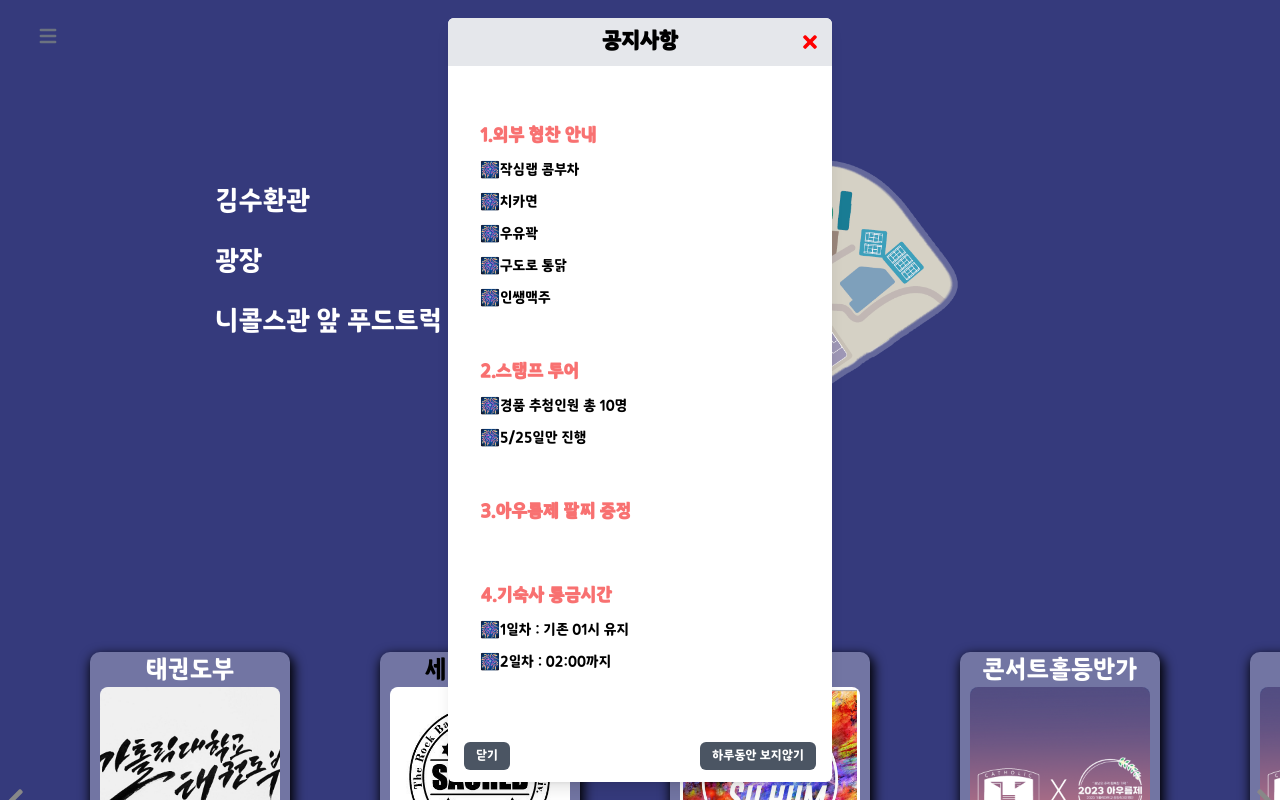
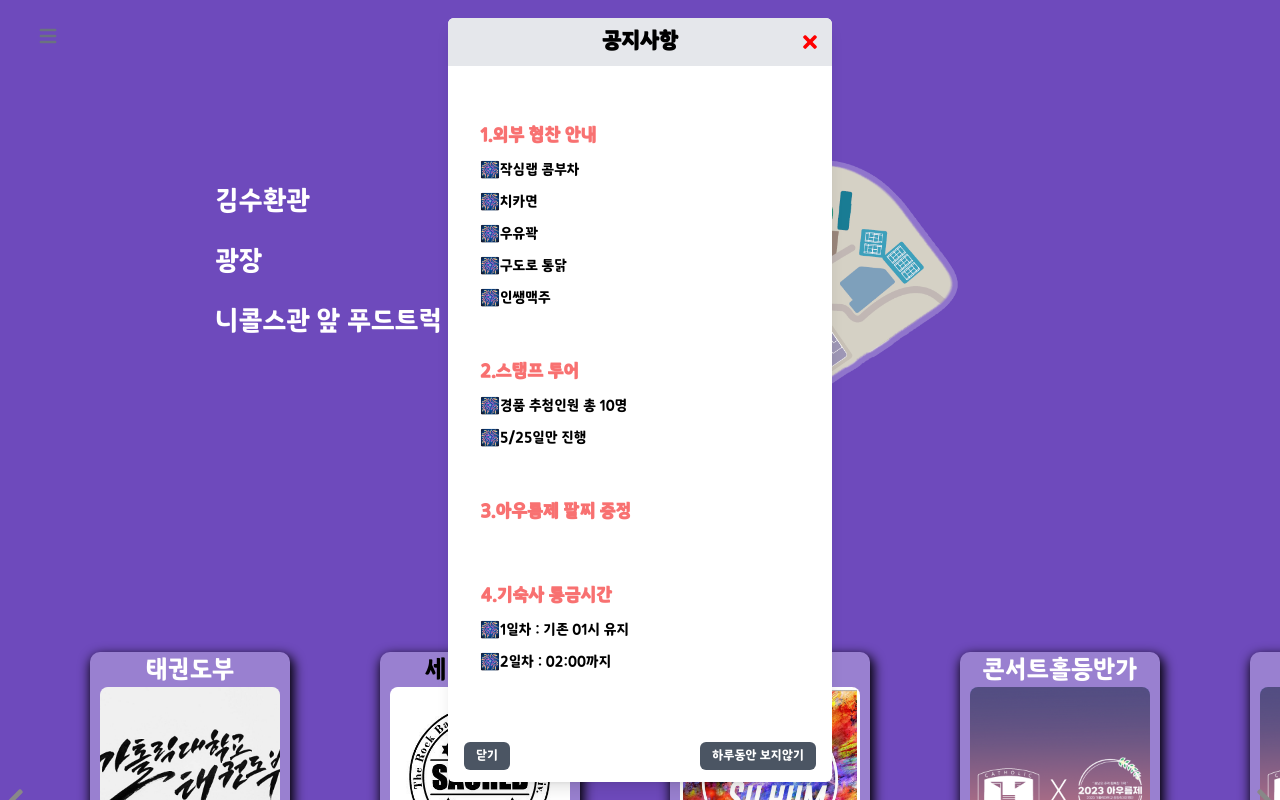
Before and after one commit to CUK-LikeLion-Festival/Festival_Front, a React (Create React App) app: page /booth/detail in a window 1280 px wide. Shown: the top 800 px of the page. Built offline with nearby package versions, Linux system fonts and the light colour scheme.

Commit message:
feat : title 추가, booth  배경색 변경

```diff
--- a/public/index.html
+++ b/public/index.html
@@ -13,7 +13,7 @@
 
     <link rel="/manifest" href="%PUBLIC_URL%/manifest.json" />
 
-    <title>React App</title>
+    <title>LikeLion X 아우름제</title>
     <style></style>
   </head>
 
--- a/src/pages/booth.js
+++ b/src/pages/booth.js
@@ -37,7 +37,11 @@ function Booth() {
   };
 
   return (
-    <div>
+    <div
+      style={{
+        background: "#6E4ABC",
+      }}
+    >
       <Header />
 
       <Img>
```
